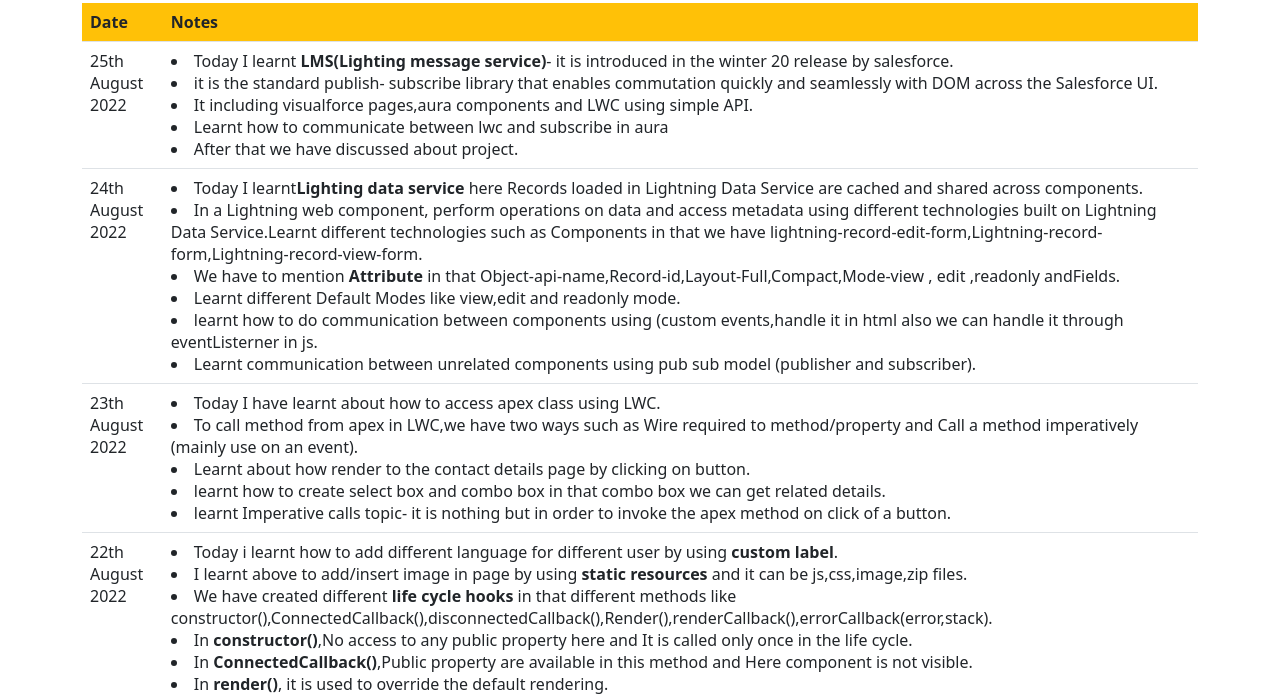
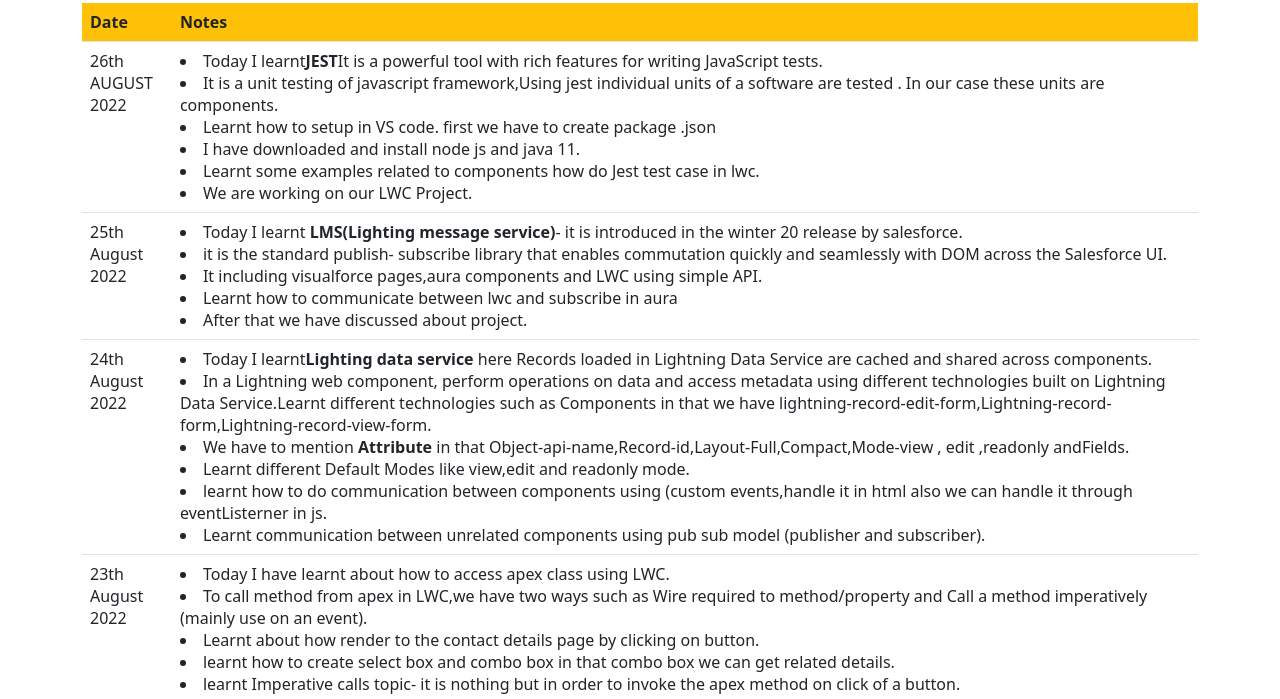
Before and after one commit to ashwinisdolli/ashwinisdolli.github.io, a plain HTML site: page journal.html in a window 1280 px wide. Shown: the part 53-752 px from the top of the page. Drawn offline with nearby package versions, Linux system fonts and the light colour scheme.

Commit message:
Add files via upload

```diff
--- a/journal.html
+++ b/journal.html
@@ -15,6 +15,17 @@
                     </tr>
                 </thead>
                 <tbody>
+<tr>
+<td>26th AUGUST 2022</td>
+<td>
+<li>Today I learnt<b>JEST</b>It is a powerful tool with rich features for writing JavaScript tests.</li>
+<li>It is a unit testing of javascript framework,Using jest individual units of a software are tested . In our case these units are components.</li>
+<li>Learnt how to setup in VS code. first we have to create package .json</li>
+<li>I have downloaded and install node js and java 11.</li>
+<li>Learnt some examples related to components how do  Jest test case in lwc. </li>
+<li>We are working on our LWC Project.</li>
+
+
 <tr>
 <td>25th August 2022</td>
 <td>
```
